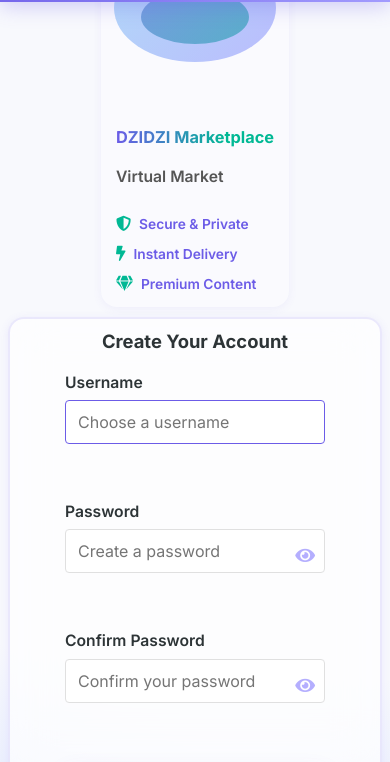
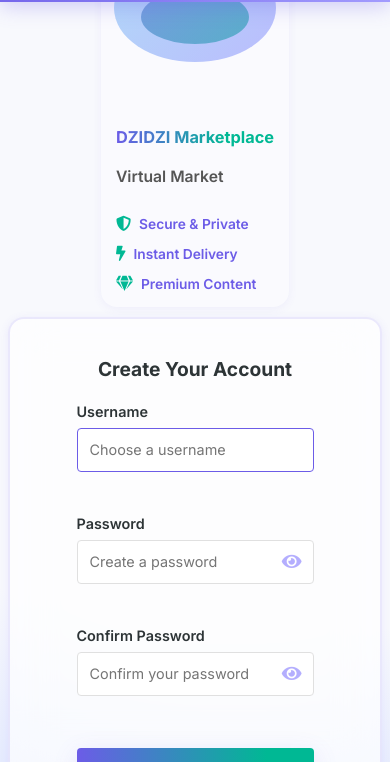
Before and after one commit to onetwo346/dzidzi, a plain HTML site: page index.html in a window 390 px wide. Both pictures are taken after a click on the link "Sign up". Shown: the part 82-844 px from the top of the page. Drawn offline with Linux system fonts and the light colour scheme; no server answers.

Commit message:
Update index.html

```diff
--- a/index.html
+++ b/index.html
@@ -2326,8 +2326,11 @@
             signupForm.style.display = 'block';
             clearErrors();
             clearFormInputs();
-            // Focus on the username field for better UX
+
+            // Ensure the form is visible on mobile
             setTimeout(() => {
+                signupForm.scrollIntoView({ behavior: 'smooth', block: 'start' });
+                window.scrollTo(0, 0);
                 signupUsername.focus();
             }, 100);
         }
@@ -3427,9 +3430,10 @@
                     e.preventDefault();
                     loginForm.style.display = 'none';
                     signupForm.style.display = 'block';
-                    // Ensure the signup form is visible
-                    window.scrollTo(0, 0);
+
+                    // Ensure the signup form is visible on mobile
                     setTimeout(() => {
+                        window.scrollTo(0, 0);
                         signupForm.scrollIntoView({ behavior: 'smooth', block: 'start' });
                     }, 100);
                 });
@@ -3440,36 +3444,27 @@
                     e.preventDefault();
                     signupForm.style.display = 'none';
                     loginForm.style.display = 'block';
-                    window.scrollTo(0, 0);
+
+                    // Ensure the login form is visible on mobile
+                    setTimeout(() => {
+                        window.scrollTo(0, 0);
+                        loginForm.scrollIntoView({ behavior: 'smooth', block: 'start' });
+                    }, 100);
                 });
             }
 
             // Fix for mobile input fields
             const inputs = document.querySelectorAll('input');
             inputs.forEach(input => {
+                // Prevent zoom on focus in iOS
                 input.addEventListener('focus', function() {
-                    // Prevent zooming on focus
-                    document.body.style.zoom = 1;
-
-                    // Scroll the input into view with padding
-                    setTimeout(() => {
-                        const rect = this.getBoundingClientRect();
-                        const scrollTop = window.pageYOffset || document.documentElement.scrollTop;
-                        const targetY = rect.top + scrollTop - 100; // 100px padding
-                        window.scrollTo({
-                            top: targetY,
-                            behavior: 'smooth'
-                        });
-                    }, 300);
+                    window.scrollTo(0, 0);
+                    document.body.scrollTop = 0;
                 });
 
-                // Fix for Edge and Chrome
-                if (navigator.userAgent.match(/Edge|Chrome/i)) {
-                    input.style.height = '44px';
-                    input.style.lineHeight = '44px';
-                    input.style.padding = '0 12px';
-                    input.style.marginBottom = '10px';
-                }
+                // Fix for mobile input
+                input.style.height = '44px';
+                input.style.padding = '10px 12px';
             });
         });
 
@@ -3498,49 +3493,74 @@
                 overflow: visible !important;
                 margin-bottom: 50px !important;
                 padding-bottom: 30px !important;
+                position: relative !important;
+                z-index: 1 !important;
             }
 
             .auth-form {
                 min-height: auto !important;
                 height: auto !important;
                 overflow: visible !important;
+                padding: 20px 15px !important;
             }
 
             #signupForm {
                 padding-bottom: 50px !important;
+                display: block !important;
+                visibility: visible !important;
+                opacity: 1 !important;
             }
 
             .form-group {
-                margin-bottom: 20px !important;
+                margin-bottom: 15px !important;
             }
 
             input {
                 font-size: 16px !important; /* Prevent zoom on iOS */
             }
+
+            .pro-password-wrapper {
+                position: relative !important;
+                width: 100% !important;
+            }
+
+            .pro-toggle-password {
+                position: absolute !important;
+                right: 12px !important;
+                top: 50% !important;
+                transform: translateY(-50%) !important;
+                cursor: pointer !important;
+            }
+
+            .auth-switch {
+                margin-top: 15px !important;
+                margin-bottom: 15px !important;
+            }
+        }
+
+        @media (max-width: 450px) {
+            .pro-auth-card {
+                padding: 15px 10px !important;
+                margin: 0 10px !important;
+            }
+
+            .auth-form h2 {
+                font-size: 1.2rem !important;
+                margin-bottom: 15px !important;
+            }
+
+            .form-group label {
+                font-size: 0.9rem !important;
+            }
+
+            .form-group input {
+                font-size: 0.9rem !important;
+            }
+
+            .auth-switch {
+                font-size: 0.85rem !important;
+            }
         }
     </style>
-    <script>
-        // Update the form switching logic
-        document.getElementById('switchToSignup').addEventListener('click', function(e) {
-            e.preventDefault();
-            const loginForm = document.getElementById('loginForm');
-            const signupForm = document.getElementById('signupForm');
-
-            loginForm.style.display = 'none';
-            signupForm.style.display = 'block';
-
-            // Force reflow
-            void signupForm.offsetWidth;
-
-            // Add visible class
-            signupForm.classList.add('visible');
-
-            // Ensure the form is in view
-            setTimeout(() => {
-                window.scrollTo(0, 0);
-                signupForm.scrollIntoView({ behavior: 'smooth', block: 'start' });
-            }, 100);
-        });
-    </script>
 </body>
 </html>
```
